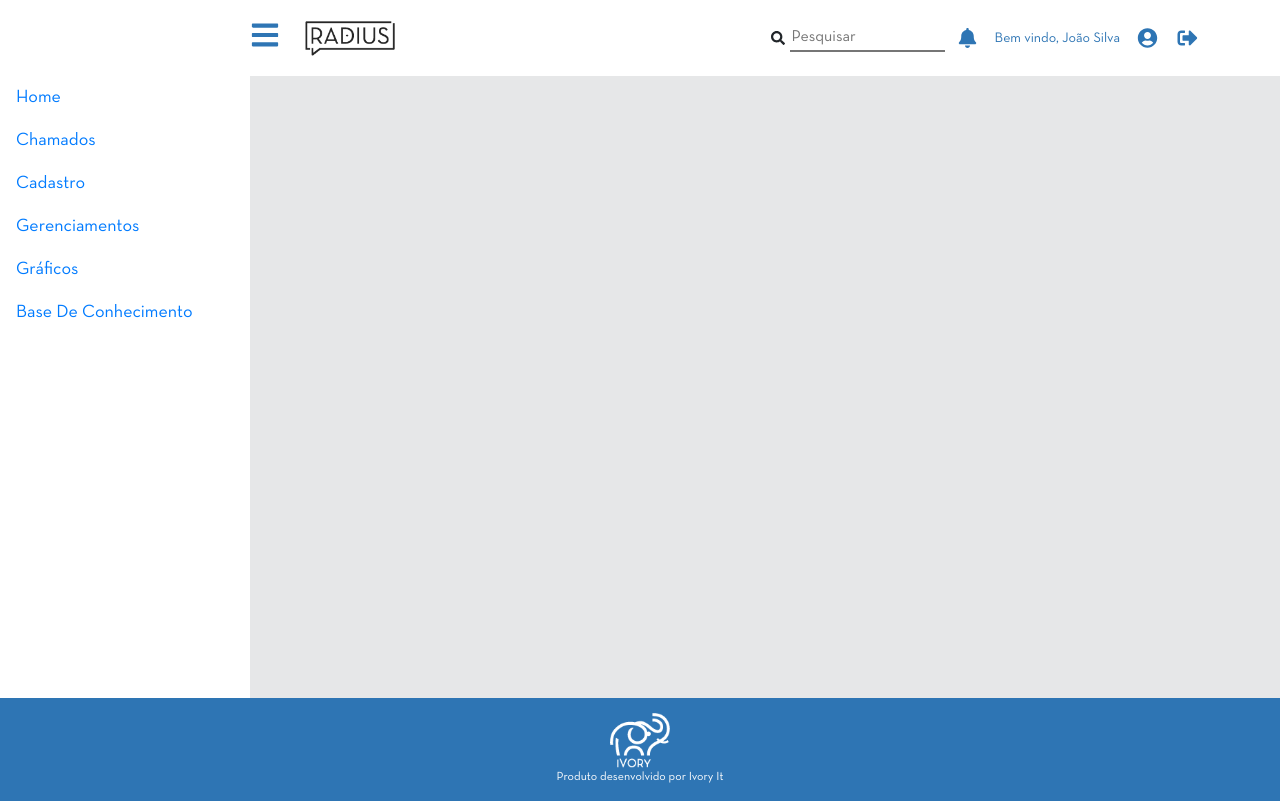
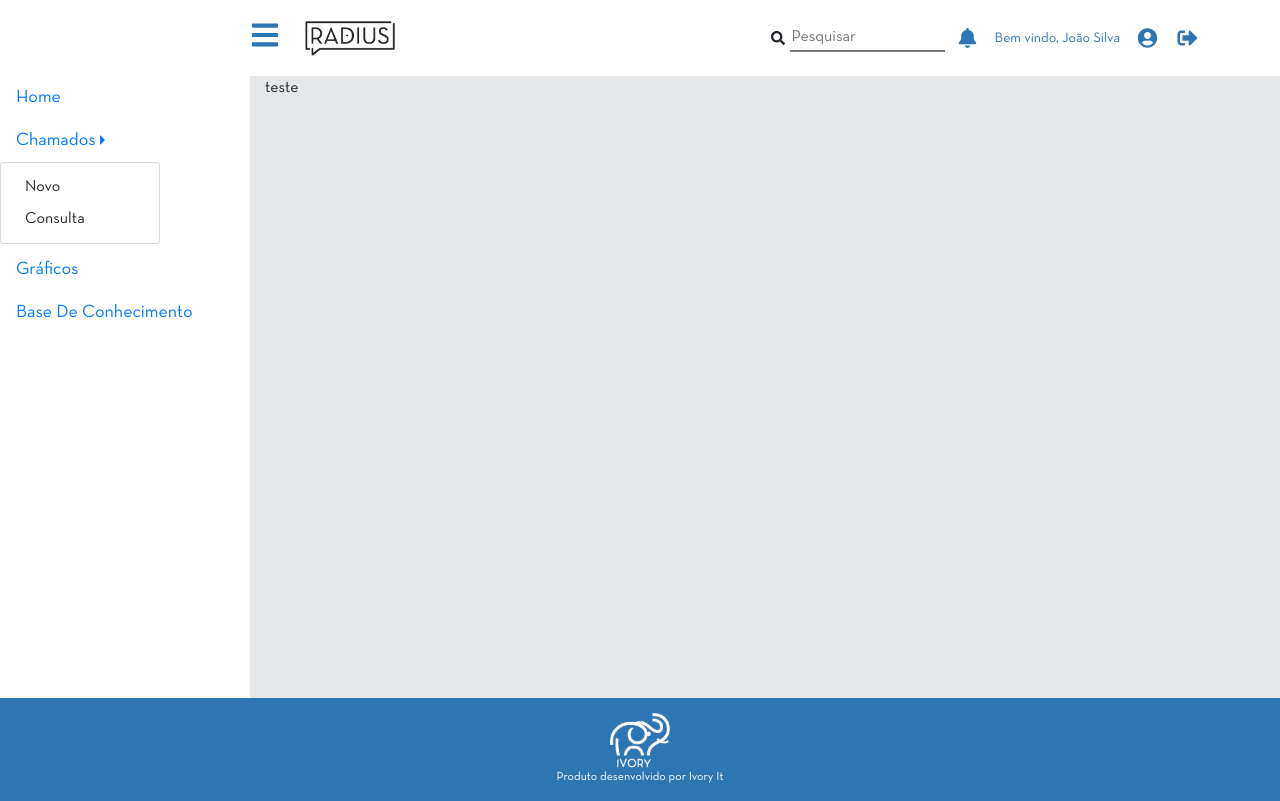
Before and after one commit to jorgelucasdev/Radius-IvoryFrontEnd, a React (Create React App) app in the folder radius/: page / in a window 1280 px wide. Both pictures are taken after a click on the button "Chamados". Built offline with nearby package versions, Linux system fonts and the light colour scheme.

Commit message:
Ajustes Layout Navbar

```diff
--- a/radius/src/App.js
+++ b/radius/src/App.js
@@ -1,13 +1,13 @@
 import React from "react";
 import "./App.scss";
 import Autenticacao from "./pages/login";
-import Home from "./pages/home";
+import Main from "./pages/main";
 import 'bootstrap/dist/css/bootstrap.min.css';
 
 function App() {
   return (
     <div className="App">
-      <Home />
+      <Main />
       {/* <Autenticacao></Autenticacao> */}
     </div>
   );
--- a/radius/src/pages/home/index.js
+++ b/radius/src/pages/main/index.js
@@ -1,7 +1,6 @@
-import React from "react";
+import React, { Component } from "react";
 import styles from "./index.module.scss";
-import { Container, Row, Col } from "react-bootstrap";
-import Nav from "react-bootstrap/Nav";
+import { Container, Row, Col, Nav, Navbar, NavDropdown } from "react-bootstrap";
 import {
   faBars,
   faBell,
@@ -13,7 +12,7 @@ import { FontAwesomeIcon } from "@fortawesome/react-fontawesome";
 import LogoRadius from "../../assets/images/logoRadius.png";
 import LogoIvory from "../../assets/images/logoIvory.png";
 
-function Home() {
+function Main() {
   return (
     <div className={styles.layout}>
       <div>
@@ -61,15 +60,25 @@ function Home() {
         </header>
         <Nav defaultActiveKey="/home" className="flex-column">
           <Nav.Link href="#">Home</Nav.Link>
-          <Nav.Link href="#">Chamados</Nav.Link>
-          <Nav.Link href="#">Cadastro</Nav.Link>
+          <NavDropdown title="Chamados" id="collasible-nav-dropdown" className="dropright">
+            <NavDropdown.Item href="#">Novo</NavDropdown.Item>
+            <NavDropdown.Item href="#">Consulta</NavDropdown.Item>
+          </NavDropdown>
+          <NavDropdown title="Cadastro" id="collasible-nav-dropdown" className="dropright">
+            <NavDropdown.Item href="#">Sistema</NavDropdown.Item>
+            <NavDropdown.Item href="#">Cliente</NavDropdown.Item>
+            <NavDropdown.Item href="#">Usuário</NavDropdown.Item>
+            <NavDropdown.Item href="#">Funcionário</NavDropdown.Item>
+          </NavDropdown>
           <Nav.Link href="#">Gerenciamentos</Nav.Link>
           <Nav.Link href="#">Gráficos</Nav.Link>
           <Nav.Link href="#">Base De Conhecimento</Nav.Link>
         </Nav>
         <main className={styles.principal}>
           <Container className={styles.containerPrincipal}>
-            <Col md={10} className={styles.colCentral}></Col>
+            <Col md={10} className={styles.colCentral}>
+              <p>teste</p>
+            </Col>
           </Container>
         </main>
       </div>
@@ -85,4 +94,4 @@ function Home() {
   );
 }
 
-export default Home;
+export default Main;
```
Also changed, not shown: radius/src/pages/main/index.module.scss (renamed from radius/src/pages/home/index.module.scss).
